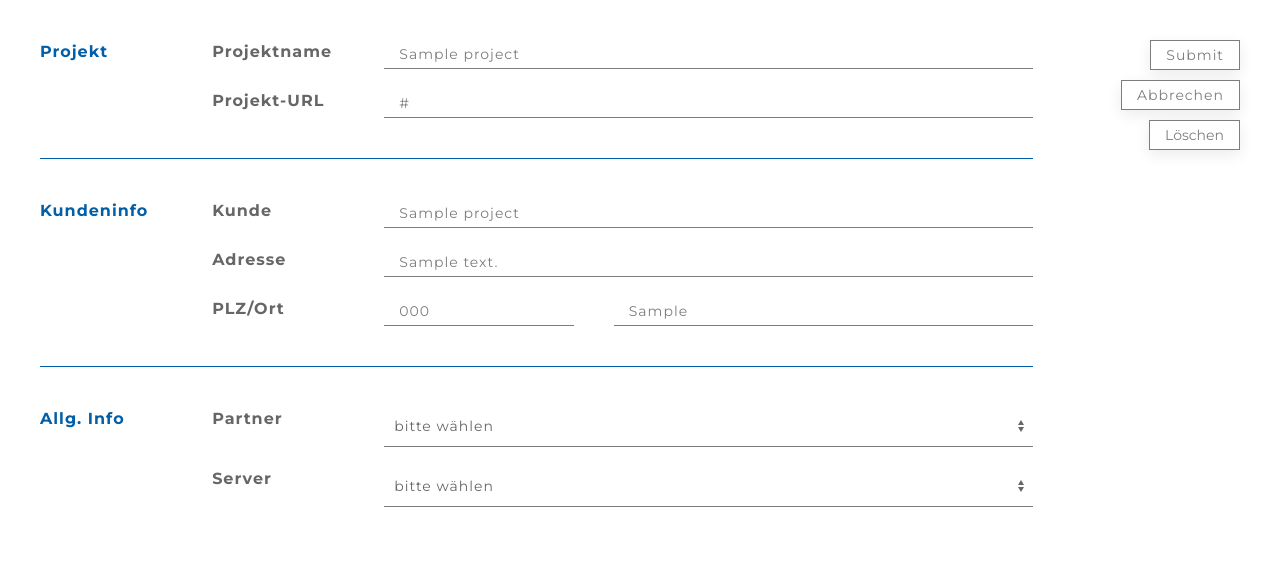
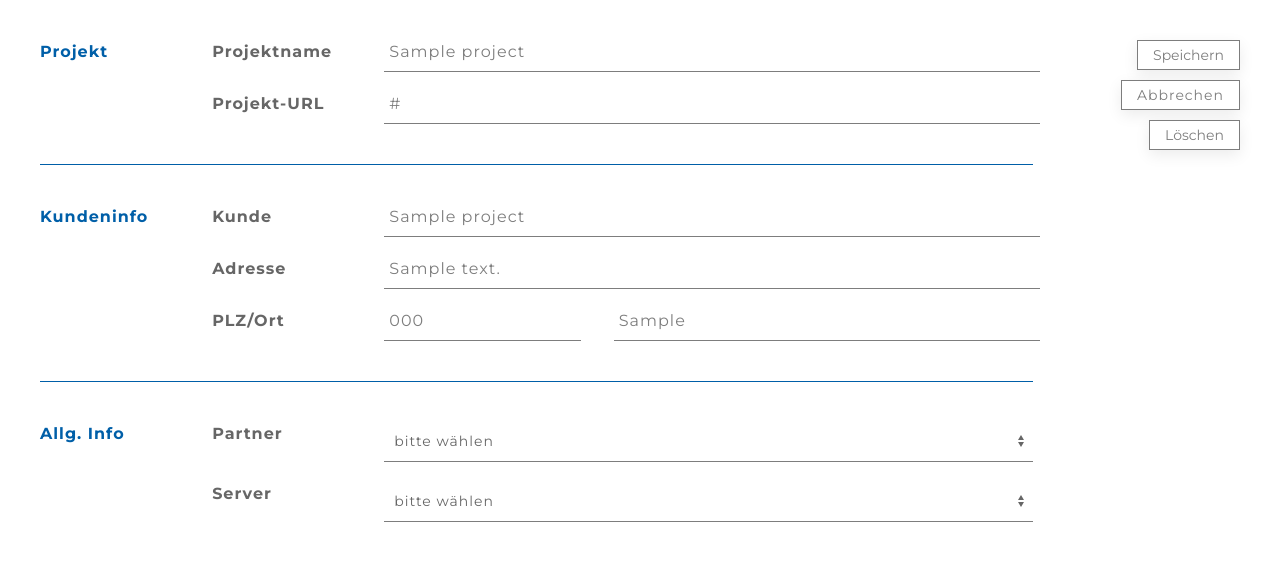
Before and after one commit to Lernender/ellimac, a PHP site: template website/views/scripts/edit.html.twig in a window 1280 px wide. Shown: the part 80-661 px from the top of the page. Run offline with PHP 8.4, Linux system fonts and the light colour scheme; the template is opened without the code that fills it: most values are stand-ins (such as "Sample title", 1, 10 or a date in 2020); some libraries are stand-ins or nearby versions.

Commit message:
Save 07-08-17

```diff
--- a/ellimac/lib/Ellimac.php
+++ b/ellimac/lib/Ellimac.php
@@ -41,7 +41,7 @@
             });
 
             // will result in '/projects/new'
-            $router->get('/add', function() {
+            $router->match('GET|POST', '/add', function() {
                 $controller = new \Ellimac\Controller();
                 $controller->setRoute([
                     'controller' => 'projects',
@@ -61,7 +61,7 @@
             });
 
             // will result in '/projects/id/edit'
-            $router->get('/(\d+)/edit', function($id) {
+            $router->match('GET|POST', '/(\d+)/edit', function($id) {
                 $controller = new \Ellimac\Controller();
                 $controller->setRoute([
                     'controller' => 'projects',
--- a/ellimac/lib/Ellimac/Router.php
+++ b/ellimac/lib/Ellimac/Router.php
@@ -237,10 +237,8 @@
         $this->requestedMethod = $this->getRequestMethod();
 
 
-
         // Handle all before middlewares
         if (isset($this->beforeRoutes[$this->requestedMethod])) {
-
             $this->handle($this->beforeRoutes[$this->requestedMethod]);
         }
 
--- a/website/controllers/ProjectsController.php
+++ b/website/controllers/ProjectsController.php
@@ -41,6 +41,7 @@
     public function addAction()
     {
         $db = new Database();
+
         $query = "INSERT INTO client (cli_name, cli_address, cli_zipCode, cli_city) VALUES ('" . $_POST["client"] . "', '" . $_POST["cli_address"] . "', '" . $_POST["cli_zipCode"] . "', '" . $_POST["cli_city"] . "')";
         $query .= "INSERT INTO project (pro_name, pro_url, cli_id, par_id, ser_id, sta_id) VALUES ('" . $_POST["project"] . "', '" . $_POST["pro_url"] . "', '" . $_POST["cli_id"] . "', '" . $_POST["par_id"] . "', '" . $_POST["ser_id"] . "', '" . $_POST["sta_id"] . "')";
 
@@ -59,7 +60,6 @@
         return $this->render('/scripts/new.html.twig', [
             'project' => $project[0]
         ]);
-
     }
 
     public function detailAction()
@@ -94,7 +94,7 @@
         // 2. Befehl: Übergeben diese Daten dem View
 
         // 3. Befehl: Speichere mir alle bearbeiteten Projekt-Daten in der Datenbank ab (via Model)
-        if (isset($_GET['save'])) {
+        if ($_SERVER['REQUEST_METHOD'] === 'POST') {
 
             $changes = "ALTER TABLE project (pro_name, pro_url, cli_id, par_id, ser_id, sta_id) VALUES ('" . $_GET["project"] . "', '" . $_GET["pro_url"] . "', '" . $_GET["cli_id"] . "', '" . $_GET["par_id"] . "', '" . $_GET["ser_id"] . "', '" . $_GET["sta_id"] . "') WHERE pro_id = " . $this->params['id'];
             $change = $db->query($changes);
@@ -121,7 +121,7 @@
         return $this->render('/scripts/edit.html.twig', [
             'project' => $project[0],
             'request' => [
-                'path_info' => $_SERVER['REDIRECT_URL']
+                'path_info' => $_SERVER['REQUEST_URI']
             ]
         ]);
     }
--- a/website/static/css/styles.css
+++ b/website/static/css/styles.css
@@ -57,10 +57,16 @@
     color: #7d7d7d;
     border-color: #7d7d7d;
     border-bottom: 1px solid;
+    border-top: none;
+    border-left: none;
+    border-right: none;
     text-align: left;
     text-transform: none;
     cursor: text;
     width: 100%;
+    padding-left: 5px;
+    padding-bottom: 10px;
+    font-size: 16px;
 }
 
 
--- a/website/views/scripts/edit.html.twig
+++ b/website/views/scripts/edit.html.twig
@@ -3,7 +3,8 @@
 {% block content %}
 <section class="uk-padding uk-padding-remove-horizontal">
     <div class="uk-container">
-        <form method="get" action="{{ request.path_info }}" data-uk-grid>
+
+        <form method="post" action="{{ request.path_info }}" data-uk-grid>
 
             <div data-uk-grid>
                 <div class="uk-width-5-6@s">
@@ -15,7 +16,7 @@
                             <div class="cp-bold">Projektname</div>
                         </div>
                         <div class="uk-width-2-3@s">
-                            <input class="cp-text-input uk-button uk-button-small" type="text" name="project" value="{{ project.pro_name }}">
+                            <input class="cp-text-input" type="text" name="project" value="{{ project.pro_name }}">
                         </div>
 
                         <div class="uk-width-1-6@m uk-margin-top">
@@ -24,7 +25,7 @@
                             <div class="cp-bold">Projekt-URL</div>
                         </div>
                         <div class="uk-width-2-3@m uk-margin-top">
-                            <input class="cp-text-input uk-button uk-button-small" type="text" name="pro_url" value="{{ project.pro_url }}">
+                            <input class="cp-text-input" type="text" name="pro_url" value="{{ project.pro_url }}">
                         </div>
 
                         <div class="uk-width-1@m">
@@ -38,7 +39,7 @@
                             <div class="cp-bold">Kunde</div>
                         </div>
                         <div class="uk-width-2-3@m">
-                            <input class="cp-text-input uk-button uk-button-small" type="text" name="client" value="{{ project.cli_name }}">
+                            <input class="cp-text-input" type="text" name="client" value="{{ project.cli_name }}">
                         </div>
 
                         <div class="uk-width-1-6@m uk-margin-top">
@@ -49,7 +50,7 @@
                         </div>
                         {#$address = SELECT cli_address FROM client WHERE cli_id=$id#}
                         <div class="uk-width-2-3@m uk-margin-top">
-                            <input class="cp-text-input uk-button uk-button-small" type="text" name="cli_address" value="{{ project.cli_address }}">
+                            <input class="cp-text-input" type="text" name="cli_address" value="{{ project.cli_address }}">
                         </div>
 
                         <div class="uk-width-1-6@m uk-margin-top">
@@ -60,8 +61,8 @@
                         </div>
                         <div class="uk-width-2-3@m uk-margin-top">
                             <div data-uk-grid>
-                                <div class="uk-width-1-3@m "><input class="cp-text-input uk-button uk-button-small" type="text" name="cli_zipCode" value="{{ project.cli_zipCode }}"></div>
-                                <div class="uk-width-2-3@m "><input class="cp-text-input uk-button uk-button-small" type="text" name="cli_city" value="{{ project.cli_city }}"></div>
+                                <div class="uk-width-1-3@m "><input class="cp-text-input" type="text" name="cli_zipCode" value="{{ project.cli_zipCode }}"></div>
+                                <div class="uk-width-2-3@m "><input class="cp-text-input" type="text" name="cli_city" value="{{ project.cli_city }}"></div>
                             </div>
                         </div>
 
@@ -112,13 +113,12 @@
 
                 <div class="uk-width-expand">
                     <div class="uk-width-1-1@m">
-                        <input type="submit" name="save" class="cp-button uk-button uk-card-default uk-card-hover uk-button-small uk-align-right uk-margin-small-bottom"/>
+                        <button class="cp-button uk-button uk-card-default uk-card-hover uk-button-small uk-align-right uk-margin-small-bottom">Speichern</button>
                     </div>
                     <div class="uk-width-1-1@m">
                         <a href="/projects/{{ project.pro_id }}" class="cp-button uk-button uk-card-default uk-card-hover uk-button-small uk-align-right uk-margin-small-bottom">Abbrechen</a>
                     </div>
                     <div class="uk-width-1-1@m">
-                        {#$delete = Database.pgp->delete();#}
                         <button name="delete" class="cp-button uk-button uk-card-default uk-card-hover uk-button-small uk-align-right uk-margin-small-bottoms">Löschen</button>
                     </div>
                 </div>
```
Also changed, not shown: website/views/scripts/new.html.twig (+9 -13 lines).
